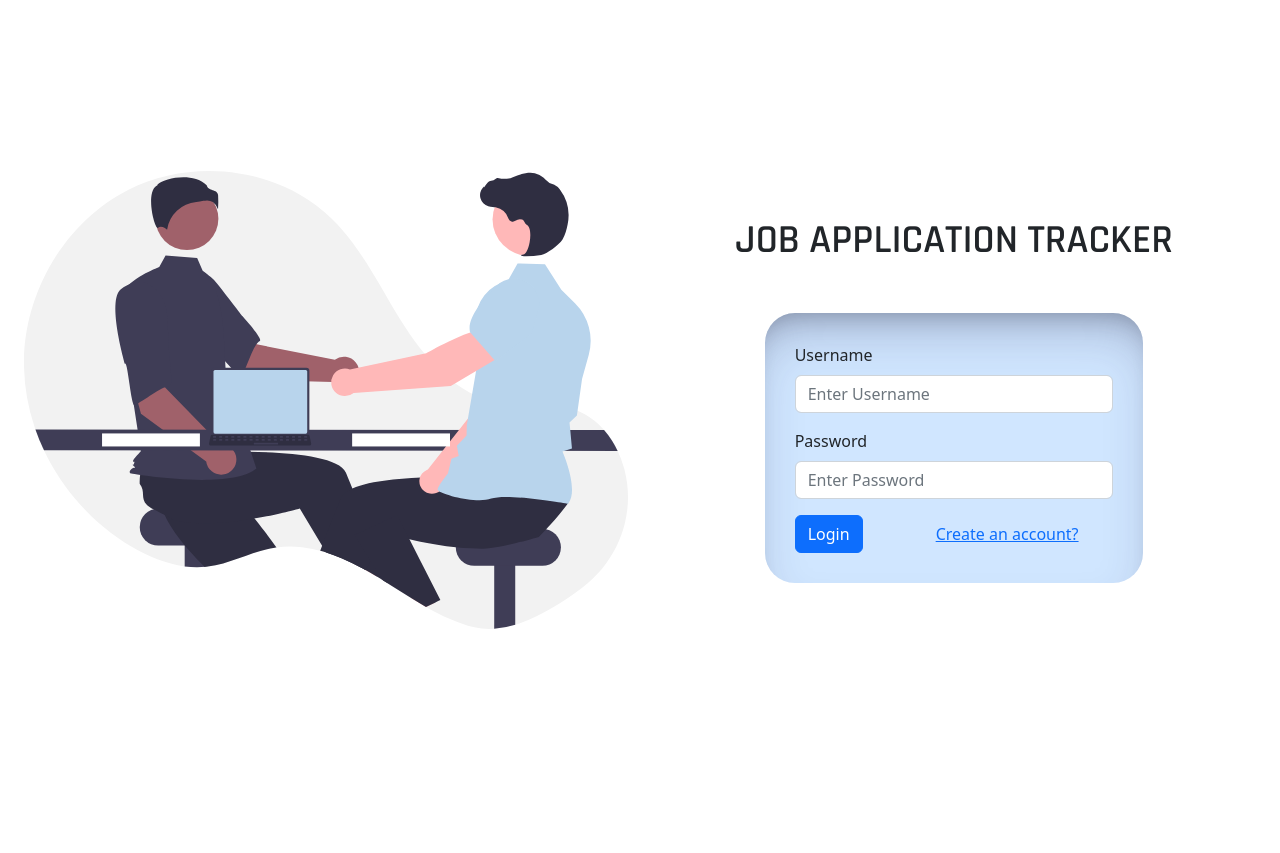
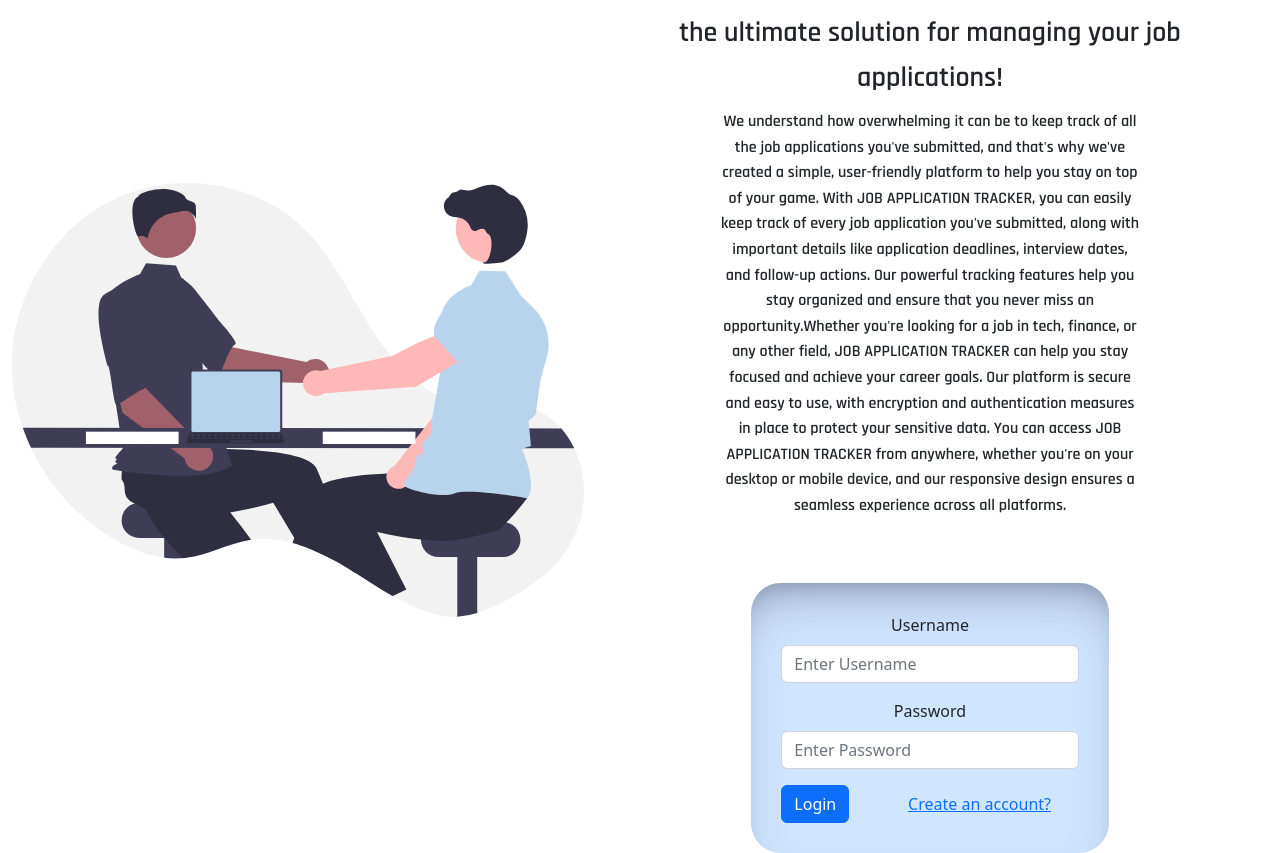
Before and after one commit to boris-boat/jobapptracking, a React (Vite) app: page / in a window 1280 px wide. Before the commit the page ends 800 px from the top, so only its background shows below. Built offline with nearby package versions, Linux system fonts and the light colour scheme; no server answers.

Commit message:
fixing pending bug

```diff
--- a/index.html
+++ b/index.html
@@ -4,6 +4,14 @@
     <meta charset="UTF-8" />
     <link rel="icon" type="image/svg+xml" href="/vite.svg" />
     <meta name="viewport" content="width=device-width, initial-scale=1.0" />
+    <meta
+      name="description"
+      content="Keep track of your job applications with our easy-to-use web application. Stay organized and on top of your job search with our job application tracker"
+    />
+    <meta
+      name="keywords"
+      content="job application tracker, job search, career management, job application organizer, resume tracking"
+    />
     <title>Job Application Tracker</title>
   </head>
   <body>
--- a/src/pages/Dashboard/AllJobs.jsx
+++ b/src/pages/Dashboard/AllJobs.jsx
@@ -93,6 +93,11 @@ const AllJobs = () => {
         </Form>
       </Row>
       <Row className="d-flex justify-content-center align-items-center h-75 w-100  all-jobs-wrapper animate__animated animate__fadeIn">
+        {displayJobs.length == 0 && (
+          <h1 className="text-center no-apps-text">
+            No applications here,time to apply !
+          </h1>
+        )}
         {displayJobs?.map((job, index) => (
           <Col lg={4} md={6} key={index}>
             <SingleJob job={job}></SingleJob>
--- a/src/pages/Dashboard/AllJobs.styles.css
+++ b/src/pages/Dashboard/AllJobs.styles.css
@@ -1,6 +1,9 @@
 .all-jobs-wrapper {
   transition: 0.3s ease;
   width: 100%;
+}
+.no-apps-text {
+  font-family: "Rajdhani", sans-serif;
 }
 .filter-wrapper {
   width: 40%;
--- a/src/pages/Dashboard/NavBar.jsx
+++ b/src/pages/Dashboard/NavBar.jsx
@@ -67,13 +67,23 @@ const NavBar = () => {
             className="h-100 d-flex justify-content-center align-items-center flex-column gap-3"
           >
             <Link to={"/dashboard"} style={{ textDecoration: "none" }}>
-              <h3 className="sidebar-text">Stats</h3>
+              <h3 className="sidebar-text" onClick={() => setShow(false)}>
+                Stats
+              </h3>
             </Link>
-            <Link to={"alljobs"} style={{ textDecoration: "none" }}>
+            <Link
+              to={"alljobs"}
+              style={{ textDecoration: "none" }}
+              onClick={() => setShow(false)}
+            >
               {" "}
               <h3 className="sidebar-text">All Applications</h3>
             </Link>
-            <Link to={"addjob"} style={{ textDecoration: "none" }}>
+            <Link
+              to={"addjob"}
+              style={{ textDecoration: "none" }}
+              onClick={() => setShow(false)}
+            >
               {" "}
               <h3 className="sidebar-text">Add new</h3>
             </Link>
--- /dev/null
+++ b/src/pages/Dashboard/Stats.styles.css
@@ -0,0 +1,8 @@
+.stats-item:hover {
+  transform: translateY(-1px);
+  border-color: rgba(0, 0, 0, 0.15);
+  box-shadow: rgba(0, 0, 0, 0.1) 0 4px 12px;
+}
+.stats-item {
+  cursor: pointer;
+}
--- a/src/pages/Login.jsx
+++ b/src/pages/Login.jsx
@@ -49,15 +49,36 @@ const Login = () => {
           />
         </div>
       )}
-      <Row className="w-100 w-sm-75 d-flex justify-content-center align-items-center flex-column flex-lg-row ">
+      <Row className="d-flex justify-content-center align-items-center flex-column flex-lg-row h-100">
         <Col className="animate__animated animate__fadeIn">
           <img src={LoginSvg} alt="" className="login-img" />
         </Col>
-        <Col className="d-flex justify-content-center align-items-center flex-column">
+        <Col className="d-flex justify-content-center align-items-center flex-column text-center p-5 me-3 right-side">
           <Row>
-            <h1 className="mb-5 login-text">JOB APPLICATION TRACKER</h1>
+            <h1 className="login-text m-0 ">JOB APPLICATION TRACKER</h1>
+            <h3 className="login-text">
+              the ultimate solution for managing your job applications!
+            </h3>
+            <h6x className="login-text mb-3 w-75 m-auto desc-text">
+              We understand how overwhelming it can be to keep track of all the
+              job applications you've submitted, and that's why we've created a
+              simple, user-friendly platform to help you stay on top of your
+              game. With JOB APPLICATION TRACKER, you can easily keep track of
+              every job application you've submitted, along with important
+              details like application deadlines, interview dates, and follow-up
+              actions. Our powerful tracking features help you stay organized
+              and ensure that you never miss an opportunity.Whether you're
+              looking for a job in tech, finance, or any other field, JOB
+              APPLICATION TRACKER can help you stay focused and achieve your
+              career goals. Our platform is secure and easy to use, with
+              encryption and authentication measures in place to protect your
+              sensitive data. You can access JOB APPLICATION TRACKER from
+              anywhere, whether you're on your desktop or mobile device, and our
+              responsive design ensures a seamless experience across all
+              platforms.
+            </h6x>
           </Row>
-          <Row className="w-100 d-flex justify-content-center align-items-center flex-column">
+          <Row className="w-100 d-flex justify-content-center align-items-center flex-column mt-5">
             <Col lg={8} sm={12}>
               <Form
                 className="login-form"
--- a/src/pages/Login.styles.css
+++ b/src/pages/Login.styles.css
@@ -1,6 +1,6 @@
 .login-wrapper {
+  border-radius: 30px;
   height: 100vh;
-  border-radius: 30px;
 }
 .login-form {
   padding: 30px;
@@ -15,27 +15,43 @@
   width: 100%;
 }
 .login-text {
+  line-height: 1.6;
   font-family: "Rajdhani", sans-serif;
 }
 .overlay {
-  position: fixed; /* Sit on top of the page content */
-  display: flex; /* Hidden by default */
+  position: fixed;
+  display: flex;
   align-items: center;
   justify-content: center;
-  width: 100%; /* Full width (cover the whole page) */
-  height: 100%; /* Full height (cover the whole page) */
+  width: 100%;
+  height: 100%;
   top: 0;
   left: 0;
   right: 0;
   bottom: 0;
-  background-color: rgba(0, 0, 0, 0.5); /* Black background with opacity */
-  z-index: 2; /* Specify a stack order in case you're using a different order for other elements */
-  cursor: pointer; /* Add a pointer on hover */
+  background-color: rgba(0, 0, 0, 0.5);
+  z-index: 2;
+  cursor: pointer;
+}
+.login-button {
+  display: flex;
+
+}
+.right-side {
+  border-radius: 20px;
+  height: 80% !important;
 }
 @media screen and (max-width: 580px) {
+  .login-wrapper {
+    margin-top: 30px;
+    height: auto;
+  }
   .login-button {
     display: flex !important;
     align-items: center !important;
     justify-content: center !important;
   }
+  .desc-text {
+    display: none;
+  }
 }
--- a/src/pages/Register.jsx
+++ b/src/pages/Register.jsx
@@ -46,7 +46,7 @@ const Register = () => {
       className="login-wrapper d-flex justify-content-center align-items-center"
     >
       <Row className="w-100 w-sm-75 d-flex justify-content-center align-items-center flex-column flex-lg-row">
-        <Col>
+        <Col className="animate__animated animate__fadeIn">
           <img src={LoginSvg} alt="" className="login-img" />
         </Col>
         <Col className="d-flex justify-content-center align-items-center flex-column">
--- a/src/shared/EditJob.modal.jsx
+++ b/src/shared/EditJob.modal.jsx
@@ -4,7 +4,7 @@ import Form from "react-bootstrap/Form";
 import "./EditJobModal.styles.css";
 import { useDispatch } from "react-redux";
 import { editJob } from "../slices/userSlices";
-import { useState } from "react";
+import { useState, useEffect } from "react";
 
 export const EditJobModal = (props) => {
   let dispatch = useDispatch();
@@ -60,6 +60,7 @@ export const EditJobModal = (props) => {
           />{" "}
           <Form.Label>Status</Form.Label>
           <Form.Control
+            defaultValue={props.job.status}
             name="status"
             as="select"
             onChange={(e) => {
@@ -101,6 +102,7 @@ export const EditJobModal = (props) => {
                 },
               })
             );
+            setEditedJob({});
             props.onHide();
           }}
         >
--- a/src/shared/SingleJob.jsx
+++ b/src/shared/SingleJob.jsx
@@ -44,7 +44,9 @@ const SingleJob = ({ job }) => {
           <Button
             variant="success"
             className="me-3"
-            onClick={() => setShowModal(true)}
+            onClick={() => {
+              setShowModal(true);
+            }}
           >
             Edit
           </Button>
```
Also changed, not shown: src/pages/Dashboard/Stats.jsx (+16 -11 lines), 1 other file (tests, documents, lock files or other folders).
